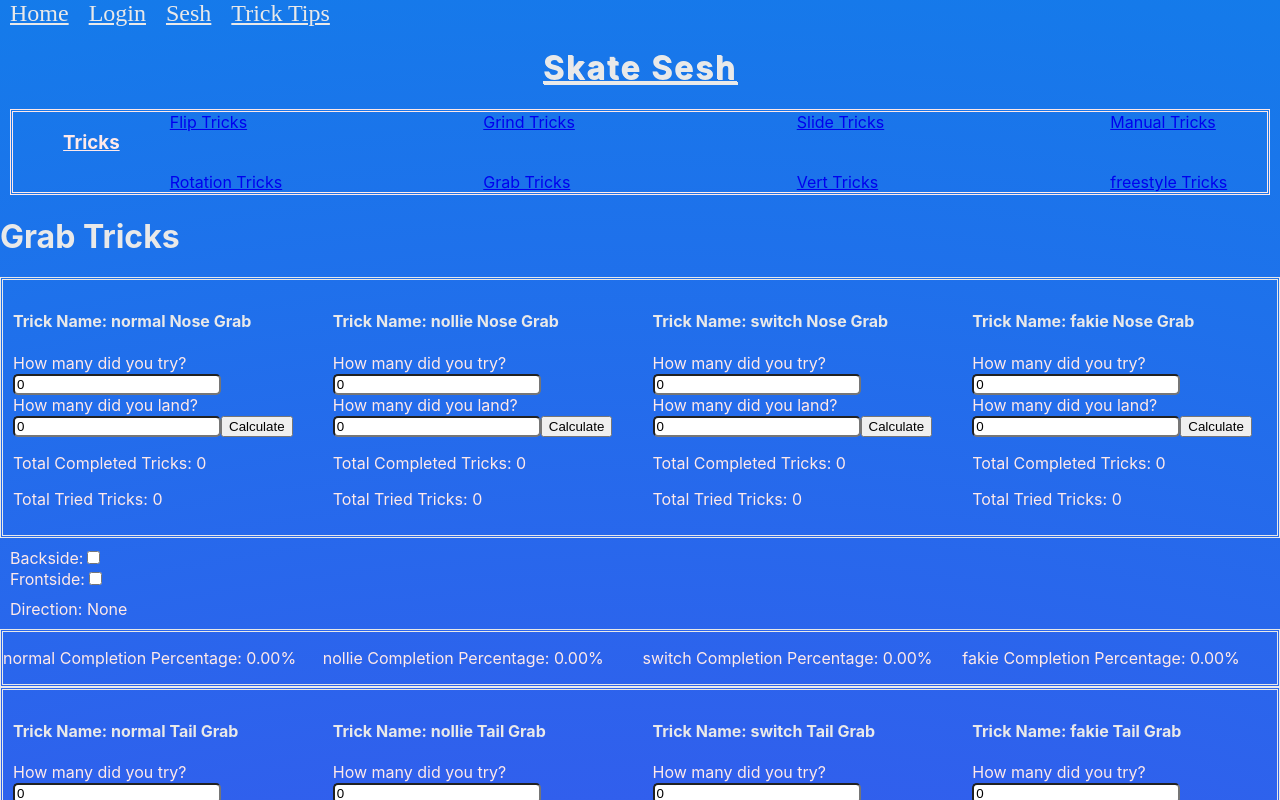
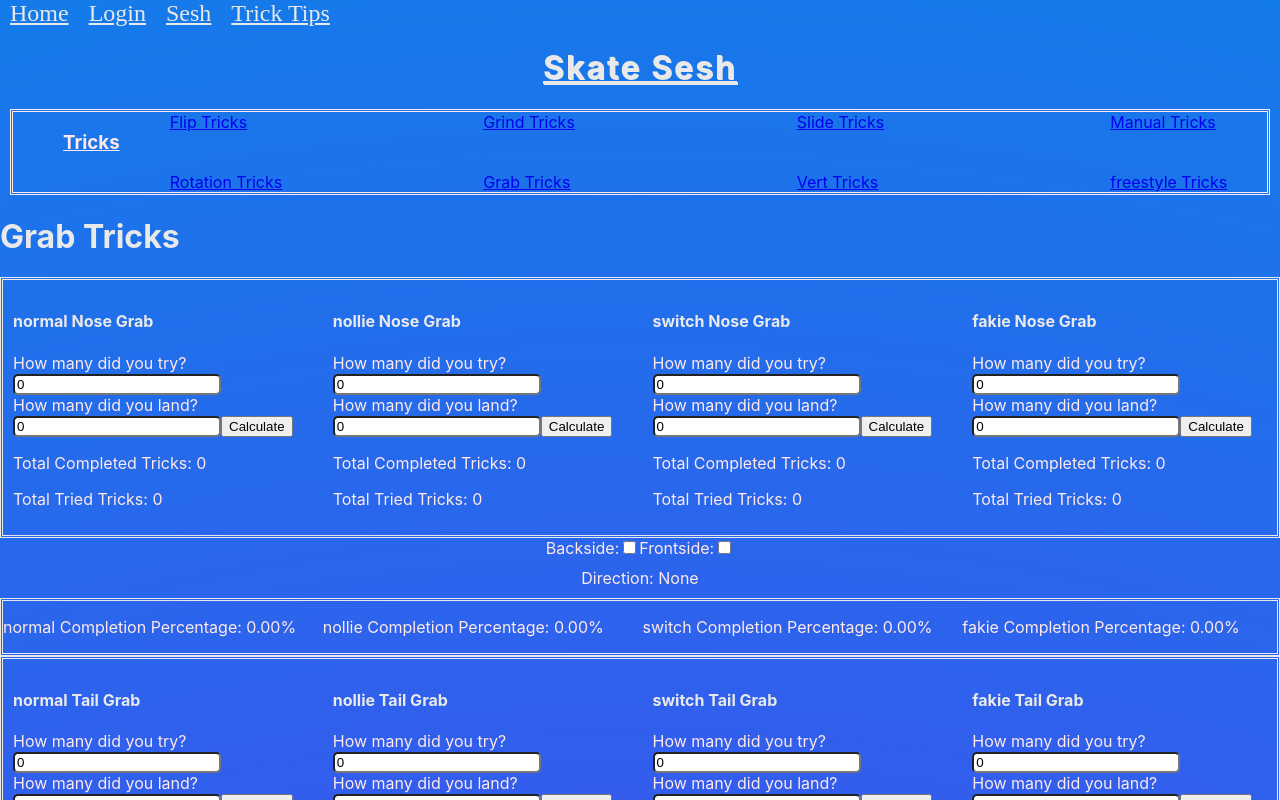
Before and after one commit to NekoCarreraDesigns/skate-sesh, a React (Create React App) app in the folder skate-sesh/: page /sessions/grab-tricks in a window 1280 px wide. Shown: the top 800 px of the page. Built offline with nearby package versions, Linux system fonts and the light colour scheme.

Commit message:
edited flip tricks route

```diff
--- a/skate-sesh/src/App.js
+++ b/skate-sesh/src/App.js
@@ -19,7 +19,7 @@ function App() {
       <Routes>
         <Route path='/' element={<Home />}></Route>
         <Route path='/main' element={<Main />}></Route>
-        <Route path='/sessions' element={<Sessions />}></Route>
+        <Route path='/sessions/flip-tricks' element={<Sessions />}></Route>
         <Route path='/sessions/grind-tricks' element={<Grind />}></Route>
         <Route path='/sessions/slide-tricks' element={<Slides />}></Route>
         <Route path='/sessions/rotation-tricks' element={<Rotations />}></Route>
--- a/skate-sesh/src/components/rotationDirection/RotationDirection.css
+++ b/skate-sesh/src/components/rotationDirection/RotationDirection.css
@@ -1,13 +1,14 @@
-.checkbox-group {
-    display: grid;
-    grid-template-columns: (6, 1fr);
-    gap: 1px;
-    margin: 10px;
+.checkbox-group, .checkbox-paragraph{
+    display: flex;
+    justify-content: center;
+
 }
 
 .checkbox-item {
     border-radius: 50px;
+
 }
+
 
 .checkbox-label, .checkbox-paragraph {
     color: rgb(255,233,233);
--- a/skate-sesh/src/components/trick/Trick.js
+++ b/skate-sesh/src/components/trick/Trick.js
@@ -30,8 +30,7 @@ const Trick = ({
   return (
     <div className='trick-div-box'>
       <h4 className='trick-div-header'>
-        {" "}
-        Trick Name: {options} {trickName}
+        {options} {trickName}
       </h4>
       <label className='trick-label'>How many did you try?</label>
       <input
```
